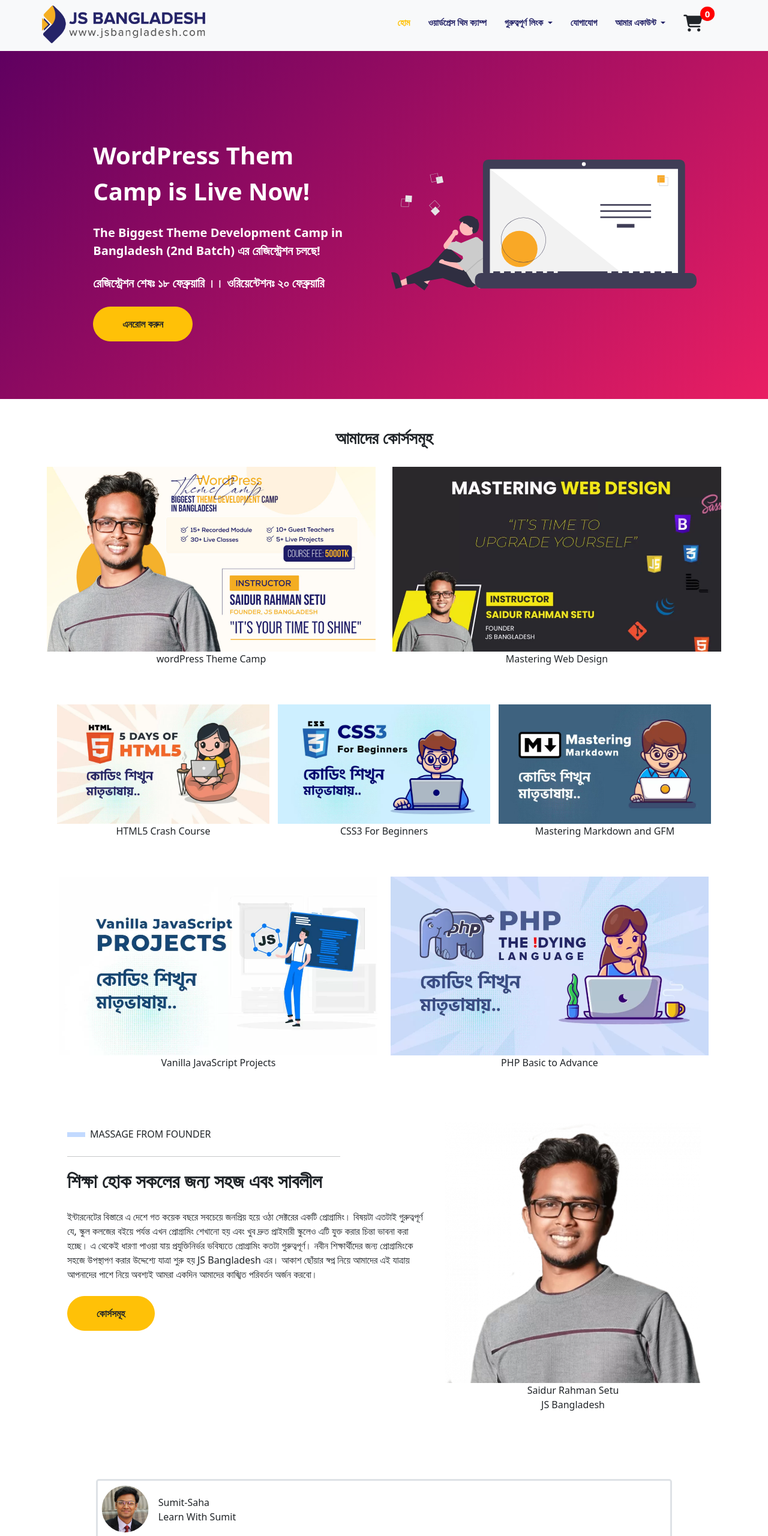
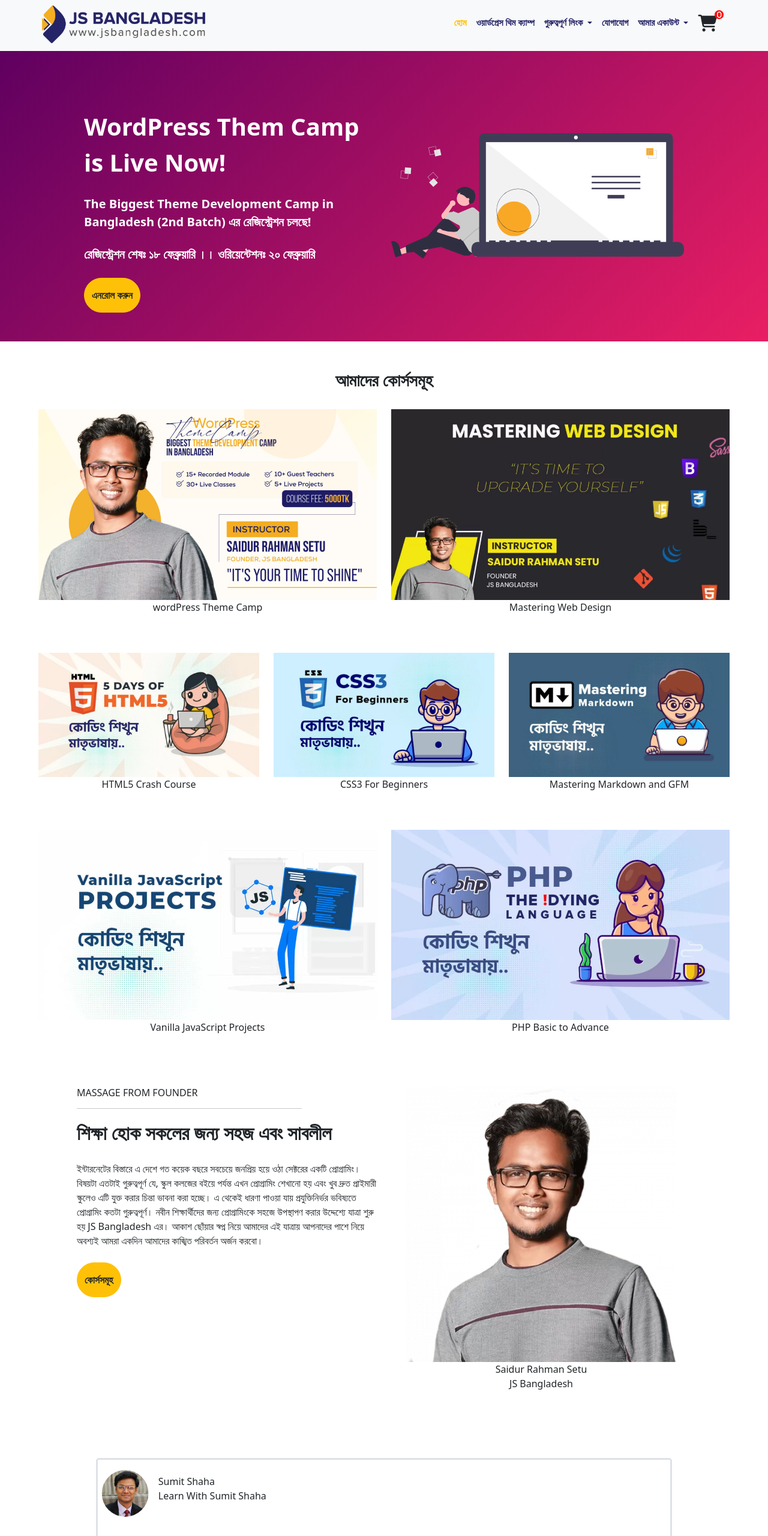
Before and after one commit to sujonaust2008/JS-Bangla, a plain HTML site: page index.html in a window 1280 px wide. Shown: the part 60-2620 px from the top of the page at 60% size. Drawn offline with nearby package versions, Linux system fonts and the light colour scheme.

Commit message:
Final Edit

```diff
--- a/index.html
+++ b/index.html
@@ -9,7 +9,7 @@
     <link rel="stylesheet" href="style.css">
     <script src="https://kit.fontawesome.com/5a9ecc23a4.js" crossorigin="anonymous"></script>
 </head>
-<body>
+<body class="p-0 m-0">
     <header>
         <nav class="navbar navbar-expand-lg navbar-light bg-dark">
             <div class="container-fluid mx-auto navSection ">
@@ -18,7 +18,7 @@
                         <a class="nav-link text-white " href="#">+8801400887388</a>
                     </li>
                     <li class="nav-item">
-                        <a class="nav-link text-white " href="#">support@jsbangladesh.com</a>
+                        <a class="nav-link text-white text-break " href="#">support@jsbangladesh.com</a>
                     </li>
                 </ul>
               <button class="navbar-toggler" type="button" data-bs-toggle="collapse" data-bs-target="#navbarNavDropdown" aria-controls="navbarNavDropdown" aria-expanded="false" aria-label="Toggle navigation">
@@ -44,63 +44,68 @@
           </nav>
 
 
-          <!-- 2nd navbar start here  -->
+
           <nav class="navbar navbar-expand-lg navbar-light bg-light">
             <div class="container-fluid navSection">
-              <a class="navbar-brand navWidth" href="#"><img src="images/jsbangladesh.webp"  class="navImage" alt=""></a>
+              <a class="navbar-brand navWidth" href="#"><img src="images/jsbangladesh.webp"  class="navImage img-fluid" alt=""></a>
               <button class="navbar-toggler" type="button" data-bs-toggle="collapse" data-bs-target="#navbarText" aria-controls="navbarText" aria-expanded="false" aria-label="Toggle navigation">
                 <span class="navbar-toggler-icon"></span>
               </button>
               <div class="collapse navbar-collapse" id="navbarText">
                 <ul class="navbar-nav ms-auto mb-2 mb-lg-0">
-                  <li class="nav-item">
+                  <li class="nav-item me-3">
                     <a class="navLinkStyle active text-warning" aria-current="page" href="#">হোম</a>
                   </li>
-                  <li class="nav-item">
-                    <a class="navLinkStyle" href="#">ওয়ার্ডপ্রেস থিম ক্যাম্প</a>
+                  <li class="nav-item me-3">
+                    <a class="navLinkStyle text-nowrap" href="#">ওয়ার্ডপ্রেস থিম ক্যাম্প</a>
                   </li>
 
-                  <li class="nav-item dropdown">
+                  <li class="nav-item me-3 dropdown">
                     <a class="navLinkStyle dropdown-toggle" href="#" id="navbarDropdown" role="button" data-bs-toggle="dropdown" aria-expanded="false">
                         গুরুত্বপূর্ণ লিংক
                     </a>
                     <ul class="dropdown-menu" aria-labelledby="navbarDropdown">
-                      <li><a class="dropdown-item bg-white px-5 py-2 fw-bold" href="#">আমাদের শর্তাবলী</a></li>
-                      <li><a class="dropdown-item bg-white px-5 py-2 fw-bold" href="#">প্রাইভেসি পলিসি</a></li>
-                      <li><a class="dropdown-item bg-white px-5 py-2 fw-bold" href="#">রিফান্ড পলিসি</a></li>
-                      <li><a class="dropdown-item bg-white px-5 py-2 fw-bold" href="#">সাধারণ প্রশ্নোত্তর</a></li>
-                      <li><a class="dropdown-item bg-white px-5 py-2 fw-bold" href="#">সাপোর্ট</a></li>
+                      <li><a class="dropdown-item bg-white  py-2 fw-bold" href="#">আমাদের শর্তাবলী</a></li>
+                      <li><a class="dropdown-item bg-white  py-2 fw-bold" href="#">প্রাইভেসি পলিসি</a></li>
+                      <li><a class="dropdown-item bg-white  py-2 fw-bold" href="#">রিফান্ড পলিসি</a></li>
+                      <li><a class="dropdown-item bg-white  py-2 fw-bold" href="#">সাধারণ প্রশ্নোত্তর</a></li>
+                      <li><a class="dropdown-item bg-white  py-2 fw-bold" href="#">সাপোর্ট</a></li>
                     </ul>
                   </li>
 
-                  <li class="nav-item">
+                  <li class="nav-item me-3">
                     <a class="navLinkStyle" href="#">যোগাযোগ</a>
                   </li>
-                  <li class="nav-item dropdown">
+                  <li class="nav-item me-3 dropdown">
                     <a class="navLinkStyle dropdown-toggle" href="#" id="navbarDropdown" role="button" data-bs-toggle="dropdown" aria-expanded="false">
                         আমার একাউন্ট
                     </a>
                     <ul class="dropdown-menu" aria-labelledby="navbarDropdown">
-                      <li><a class="dropdown-item bg-white px-5 py-2 fw-bold" href="#">ড্যাশবোর্ড</a>
+                      <li><a class="dropdown-item bg-white  py-2 fw-bold" href="#">ড্যাশবোর্ড</a>
                         </li>
-                      <li><a class="dropdown-item bg-white px-5 py-2 fw-bold" href="#">লগআউট</a></li>
+                      <li><a class="dropdown-item bg-white  py-2 fw-bold" href="#">লগআউট</a></li>
                     </ul>
                   </li>
                   <li class="nav-item">
-                    <a class="navLinkStyle" href="#"><i class="fa-solid fa-cart-shopping fs-3 text-dark"></i><span class=" cartNum">0</span></a>
+                    <a class="navLinkStyle" href="#"><i class="fa-solid fa-cart-shopping fs-3 text-dark"><span class=" cartNum">0</span></i></a>
                   </li>
                 </ul>
               </div>
             </div>
           </nav>
     </header>
-    <main class="bgmain p-5">
+
+
+
+    <main class="bgmain">
         <section class="d-flex offerSection mx-auto align-items-center row">
-            <div class="px-5 py-5 col-lg-6 col-md-12">
+            <div class=" py-5 col-lg-6 col-md-12">
                 <h1 class="fw-bold pt-5  fs-1 text-white lh-base">WordPress Them Camp is Live Now!</h1>
                 <h5 class="fw-bold text-white py-3 lh-base">The Biggest Theme Development Camp in Bangladesh (2nd Batch) এর রেজিস্ট্রেশন চলছে!</h5>
                 <h5 class="fw-bold text-white pb-3 lh-base">রেজিস্ট্রেশন শেষঃ ১৮ ফেব্রুয়ারি ।। ওরিয়েন্টেশনঃ ২০ ফেব্রুয়ারি</h5>
-                <button class="btn btn-warning text-dark fw-bold rounded-pill px-5 py-3">এনরোল করুন</button>
+                <div class="text-sm-start text-center">
+                    <button class="btn btn-warning text-dark fw-bold rounded-pill py-3">এনরোল করুন</button>
+                </div>
             </div>
             <div class="col-lg-6 col-md-12">
                 <img src="images/mainsection.svg" class="img-fluid" alt="">
@@ -110,55 +115,57 @@
 
     <section class="courseSection pt-5 mx-auto">
         <h3 class="text-dark text-center fw-bold">আমাদের কোর্সসমূহ</h3>
-        <div class="d-flex align-items-center imageSection01 justify-content-center py-4">
-            <div class="text-center">
-                <img src="images/f-img.jpg" alt="" class="img-fluid">
+        <div class="row py-4">
+            <div class="text-center col-lg-6 col-sm-12">
+                <div>
+                    <img src="images/f-img.jpg" alt="" class="w-100">
+                </div>
                 <p>wordPress Theme Camp</p>
             </div>
-            <div class="text-center">
-                <img src="images/f1-img.jpg" alt="" class="img-fluid">
+            <div class="text-center col-lg-6 col-sm-12">
+                <div><img src="images/f1-img.jpg" alt="" class="w-100"></div>
                 <p >Mastering Web Design</p>
             </div>
         </div>
-        <div class="d-flex align-items-center imageSection02 justify-content-center py-4 px-4">
-            <div class="text-center">
-                <img src="images/f21.jpg" alt="" class="img-fluid">
+        <div class="row  py-4 ">
+            <div class="text-center col-lg-4 col-sm-12">
+                <div><img src="images/f21.jpg" alt="" class="w-100"></div>
                 <p>HTML5 Crash Course</p>
             </div>
-            <div class="text-center">
-                <img src="images/f22.jpg" alt="" class="img-fluid">
+            <div class="text-center col-lg-4 col-sm-12">
+                <div><img src="images/f22.jpg" alt="" class="w-100"></div>
                 <p>CSS3 For Beginners</p>
             </div>
-            <div class="text-center">
-                <img src="images/f223.jpg" alt="" class="img-fluid">
+            <div class="text-center col-lg-4 col-sm-12">
+                <div><img src="images/f223.jpg" alt="" class="w-100"></div>
                 <p>Mastering Markdown and GFM</p>
             </div>
         </div>
-        <div class="d-flex align-items-center imageSection02 justify-content-center py-4 px-4">
-            <div class="text-center">
-                <img src="images/f31.jpg" alt="" class="img-fluid">
+        <div class="row py-4 ">
+            <div class="text-center col-lg-6 col-sm-12">
+                <div><img src="images/f31.jpg" alt="" class="w-100"></div>
                 <p>Vanilla JavaScript Projects</p>
             </div>
-            <div class="text-center">
-                <img src="images/f32.jpg" alt="" class="img-fluid">
+            <div class="text-center col-lg-6 col-sm-12">
+                <div><img src="images/f32.jpg" alt="" class="w-100"></div>
                 <p>PHP Basic to Advance</p>
             </div>
         </div>
     </section>
 
-    <section class="offerSection mx-auto px-5 py-5">
+    <section class="offerSection mx-auto  py-5 ">
 
-        <section class="d-flex  align-items-top row">
-            <div class=" col-lg-7 col-md-12">
-                <h6 class="d-flex  align-items-center">
-                    <hr class="text-primary pt-2" width="30px" noshade> <span class="ps-2">MASSAGE FROM FOUNDER</span></h6>
+        <section class=" row">
+            <div class=" col-md-6 col-sm-12 text-sm-start text-center">
+
+                <h6>MASSAGE FROM FOUNDER</h6>
                 <hr class="w-75 ">
                 <h2 class="fw-bold text-dark lh-base">শিক্ষা হোক সকলের জন্য সহজ এবং সাবলীল</h2>
                 <h6 class=" text-dark py-3 lh-base">ইন্টারনেটের বিস্তারে এ দেশে গত কয়েক বছরে সবচেয়ে জনপ্রিয় হয়ে ওঠা সেক্টরের একটি প্রোগ্রামিং। বিষয়টা এতটাই গুরুত্বপূর্ণ যে, স্কুল কলজের বইয়ে পর্যন্ত এখন প্রোগ্রামিং শেখানো হয় এবং খুব দ্রুত প্রাইমারী স্কুলেও এটি যুক্ত করার চিন্তা ভাবনা করা হচ্ছে। এ থেকেই ধারণা পাওয়া যায় প্রযুক্তিনির্ভর ভবিষ্যতে প্রোগ্রামিং কতটা গুরুত্বপূর্ণ। নবীন শিক্ষার্থীদের জন্য প্রোগ্রামিংকে সহজে উপস্থাপণ করার উদ্দেশ্যে যাত্রা শুরু হয় JS Bangladesh এর। আকাশ ছোঁয়ার স্বপ্ন নিয়ে আমাদের এই যাত্রায় আপনাদের পাশে নিয়ে অবশ্যই আমরা একদিন আমাদের কাঙ্খিত পরিবর্তন অর্জন করবো।</h6>
-                <button class="btn btn-warning text-dark fw-bold rounded-pill px-5 py-3">কোর্সসমূহ</button>
+                <button class="btn btn-warning text-dark fw-bold rounded-pill  py-3 ">কোর্সসমূহ</button>
             </div>
-            <div class="col-lg-5 col-md-12">
-                <div class=" text-center">
+            <div class="col-md-6 col-sm-12">
+                <div class=" text-center imageSection02">
                     <img src="images/setubhai.jpg" class="img-fluid " alt="">
                     <p >Saidur Rahman Setu <br> JS Bangladesh</p>
                 </div>
@@ -170,47 +177,47 @@
     <section class="w-75 mx-auto border border-3 rounded-3 my-5 carouselSection">
         <div id="carouselExampleSlidesOnly" class="carousel slide" data-bs-ride="carousel">
             <div class="carousel-inner">
-              <div class="carousel-item active">
-                <div class="d-flex g-0 p-2">
-                    <div class="col-lg-1 col-md-12">
-                        <img src="images/Sumit-Saha (1).jpg" alt="" class=" w-100 rounded-circle">
+                <div class="carousel-item active">
+                    <div class="d-sm-flex g-0 p-2 align-items-center">
+                        <div class="col-sm-1">
+                            <img src="images/Sumit-Saha (1).jpg" alt="" class=" w-100 rounded-circle">
+                        </div>
+                        <div class="text-dark p-3 text-sm-start text-center ">
+                            <p class="p-0 m-0">Sumit Shaha</p>
+                            <p>Learn With Sumit Shaha</p>
+                        </div>
                     </div>
-                    <div class="text-dark p-3">
-                        <p class="p-0 m-0">Sumit-Saha</p>
-                        <p>Learn With Sumit</p>
-                    </div>
-                </div>
                 <hr>
-                <p class="p-2">
+                <p class="p-2 overflow-scroll">
                     নিঃসন্দেহে JS Bangladesh - এর নাম একদম প্রথম সারিতে থাকবে। বিশেষ করে একদম শুরু থেকে Web Development এর হাতেখড়ির জন্য JS Bangladesh খুবই কার্যকরী একটি platform. ব্যক্তিগতভাবে আমি JS Bangladesh - এর প্রতিষ্ঠাতা এবং প্রিয় ছোট ভাই সাইদুর রহমান সেতুর কাছে কৃতজ্ঞ এই community - এর জন্য এতো কিছু করার জন্য। আশা করি ভবিষ্যতেও JS Bangladesh তাদের অবদান রেখে চলবে এবং দুর্বার গতিতে এগিয়ে চলবে। আমি সেতু এবং তার JS Bangladesh এর উত্তোরত্তর সাফল্য কামণা করছি।
                 </p>
               </div>
               <div class="carousel-item">
-                <div class="d-flex g-0 p-2">
-                    <div class="col-lg-1 col-md-12">
+                <div class="d-sm-flex g-0 p-2 align-items-center">
+                    <div class="col-sm-1">
                         <img src="images/Sumit-Saha.jpg" alt="" class=" w-100 rounded-circle">
                     </div>
-                    <div class="text-dark p-3">
+                    <div class="text-dark p-3 text-sm-start text-center ">
                         <p class="p-0 m-0">Hasin Hayder</p>
                         <p>Learn With Hasin Hayder</p>
                     </div>
                 </div>
                 <hr>
-                <p class="p-2">কোনো কোনো টিচারের ক্লাসে শুধু পালিয়ে যেতে ইচ্ছা করে, আবার কোনো কোনো টিচারের ক্লাসে পালানো তো দূরের কথা বরং পিনড্রপ সাইলেন্স থাকে - সবাই মুগ্ধ হয়ে তার কথা শোনে। শেখায় তো অনেকেই, কিন্তু ইন্টারেস্ট ধরে রেখে শেখানো একটা গড গিফটেড এবিলিটি, আর সেতু সেরকমই একজন। একটা টিউটোরিয়াল গুছিয়ে বানাতে গেলে যেই পরিমান হোমওয়ার্ক করতে হয়, পরিশ্রম করতে হয় সেটা ঘন্টার হিসেবে পরিমাপ করে ক্লায়েন্টের কাজ করলে এই সময়ে ভালো পরিমান ইনকাম করা সম্ভব। কিন্তু এই ছেলেগুলো সেইসব বাদ দিয়ে শুধুমাত্র দেশের প্রোগ্রামিং কমিউনিটিকে এগিয়ে নিয়ে যাওয়ার জন্য কন্ট্রিবিউট করে যাচ্ছে, খেটে যাচ্ছে, এটা অভাবনীয় একটা বিষয়, সৌভাগ্যের একটা বিষয়। এই কন্ট্রিবিউশন অমূল্য - টাকা দিয়ে পরিমাপ করার নয়। সেতু এবং তার সহকর্মীদের এই নতুন পদক্ষেপ - জেএস বাংলাদেশ এবং তাদের কন্ট্রিবিউট করা এই দুর্দান্ত লার্নিং ম্যাটেরিয়ালগুলো বাংলা ভাষাভাষীদের জন্য দারুন একটা রিসোর্স হয়ে দাঁড়িয়ে থাকবে এবিষয়ে বিন্দুমাত্র কোনো সন্দেহ নেই। এই দামাল ছেলেগুলোর জন্য অনেক ভালোবাসা এবং শুভকামনা রইলো।</p>
+                <p class="p-2 overflow-scroll">কোনো কোনো টিচারের ক্লাসে শুধু পালিয়ে যেতে ইচ্ছা করে, আবার কোনো কোনো টিচারের ক্লাসে পালানো তো দূরের কথা বরং পিনড্রপ সাইলেন্স থাকে - সবাই মুগ্ধ হয়ে তার কথা শোনে। শেখায় তো অনেকেই, কিন্তু ইন্টারেস্ট ধরে রেখে শেখানো একটা গড গিফটেড এবিলিটি, আর সেতু সেরকমই একজন। একটা টিউটোরিয়াল গুছিয়ে বানাতে গেলে যেই পরিমান হোমওয়ার্ক করতে হয়, পরিশ্রম করতে হয় সেটা ঘন্টার হিসেবে পরিমাপ করে ক্লায়েন্টের কাজ করলে এই সময়ে ভালো পরিমান ইনকাম করা সম্ভব। কিন্তু এই ছেলেগুলো সেইসব বাদ দিয়ে শুধুমাত্র দেশের প্রোগ্রামিং কমিউনিটিকে এগিয়ে নিয়ে যাওয়ার জন্য কন্ট্রিবিউট করে যাচ্ছে, খেটে যাচ্ছে, এটা অভাবনীয় একটা বিষয়, সৌভাগ্যের একটা বিষয়। এই কন্ট্রিবিউশন অমূল্য - টাকা দিয়ে পরিমাপ করার নয়। সেতু এবং তার সহকর্মীদের এই নতুন পদক্ষেপ - জেএস বাংলাদেশ এবং তাদের কন্ট্রিবিউট করা এই দুর্দান্ত লার্নিং ম্যাটেরিয়ালগুলো বাংলা ভাষাভাষীদের জন্য দারুন একটা রিসোর্স হয়ে দাঁড়িয়ে থাকবে এবিষয়ে বিন্দুমাত্র কোনো সন্দেহ নেই। এই দামাল ছেলেগুলোর জন্য অনেক ভালোবাসা এবং শুভকামনা রইলো।</p>
               </div>
 
               <div class="carousel-item">
-                <div class="d-flex g-0 p-2">
-                    <div class="col-lg-1 col-md-12">
+                <div class="d-sm-flex g-0 p-2 align-items-center">
+                    <div class="col-sm-1">
                         <img src="images/Rasel-Ahmed.jpg" alt="" class=" w-100 rounded-circle">
                     </div>
-                    <div class="text-dark p-3">
-                        <p class="p-0 m-0">Rasel Ahmed</p>
-                        <p>Shikhun.net</p>
+                    <div class="text-dark p-3 text-sm-start text-center ">
+                        <p class="p-0 m-0">Rashel Ahamed</p>
+                        <p>shikhon.net</p>
                     </div>
                 </div>
                 <hr>
-                <p class="p-2">
+                <p class="p-2 overflow-scroll">
                     JS Bangladesh এর কার্যক্রম খুব মনযোগ সহকারে খেয়াল করে আসছিলাম গত কয়েক মাস ধরে। তারা প্রোগ্রামিং কমিউনিটির জন‍্য যেভাবে কাজ করে আসছে তাতে আমি অভিভূত। স্পেশালি সাইদুর রহমান সেতু যেভাবে ডেডিকেটেড ভাবে এটার জন‍্য কাজ করছে আমার পক্ষ থেকে রইল অনেক শুভকামনা আর ভালোবাসা। JS Bangladesh আরও এগিয়ে যাবে এবং প্রোগ্রামিং এ অনেক কে সঠিক পথের সন্ধান দেবে এটাই আমার কামনা।</p>
               </div>
             </div>
@@ -218,25 +225,25 @@
 
     </section>
 
-    <section class="w-75 mx-auto py-5">
-        <div class="d-flex justify-content-between align-items-center fw-bold fs-1">
-            <p>কিছু তথ্য</p>
-            <div>
+    <section class="w-75 mx-auto py-5 my-2">
+        <div class="row text-center align-items-center fw-bold fs-1">
+            <p class="col-lg-3 col-md-6 col-xs-12">কিছু তথ্য</p>
+            <div class="col-lg-3 col-md-6 col-sm-12">
                 <p class="m-0 p-0"> <span class="num1">25</span><span>K <sup class="text-danger ">+</sup></span></p>
                 <p class="text-warning fs-6 m-0 p-0">Students</p>
             </div>
-            <div>
+            <div class="col-lg-3 col-md-6 col-xs-12">
                 <p class="m-0 p-0"><span class="num2">400</span><span>K <sup class="text-danger">+</sup></span></p>
                 <p class="text-warning fs-6 m-0 p-0">Hours of Content</p>
             </div>
-            <div>
+            <div class="col-lg-3 col-md-6 col-xs-12">
                 <p class="m-0 p-0"><span class="num3">9</span><span>K <sup class="text-danger">+</sup></span></p>
                 <p class="text-warning fs-6 m-0 p-0">Group Members</p>
             </div>
         </div>
     </section>
     <section class="bg-warning p-3 text-center">
-        <div class="text-white fw-bold fs-2">Nead help? Call Us at +880140887388</div>
+        <div class="text-white fw-bold fs-2 text-break">Nead help? Call Us at +880140887388</div>
     </section>
     <footer class="py-5">
         <div class="row w-75 mx-auto">
--- a/style.css
+++ b/style.css
@@ -15,13 +15,21 @@
     width: 17rem;
 }
 
+@media only screen and (max-width: 500px) {
+    .navImage {
+        width: 80vw;
+    }
+
+}
+
 .cartNum {
+    font-size: 12px;
     position: relative;
     top: -20px;
     left: -4px;
     background-color: red;
     color: white;
-    padding: 2px 8px;
+    padding: 1px 4px;
     border-radius: 50%;
 }
 
@@ -34,33 +42,22 @@
     text-decoration: none;
     font-size: 15px;
     font-weight: bold;
-    padding: 15px;
+
 }
 
 .navLinkStyle:hover {
     color: goldenrod;
 }
 
-.offerSection,
+.offerSection {
+    width: 80%;
+}
+
 .courseSection {
     width: 90%;
 }
 
-@media only screen and (max-width: 800px) {
 
-    .offerSection,
-    .courseSection {
-        width: 100%;
-    }
-}
-
-.imageSection01 img {
-    width: 95%;
-}
-
-.imageSection02 img {
-    width: 96%;
-}
 
 footer {
     background-color: #252468;
@@ -98,7 +95,3 @@ footer {
     margin-top: 5%;
     margin-bottom: 5%;
 }
-
-.carouselSection {
-    height: 25rem;
-}
```
